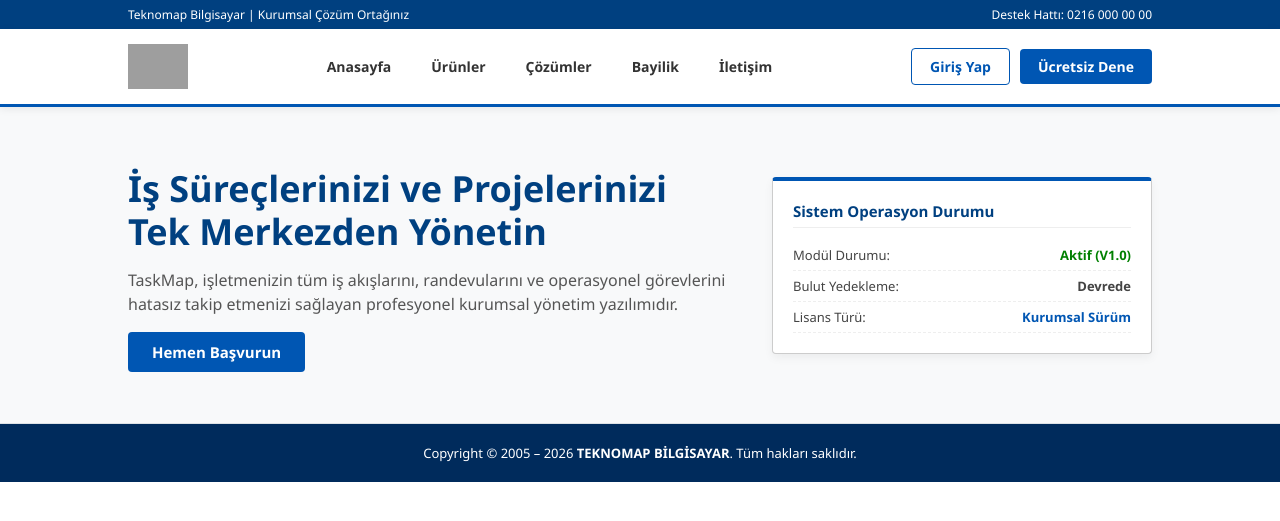
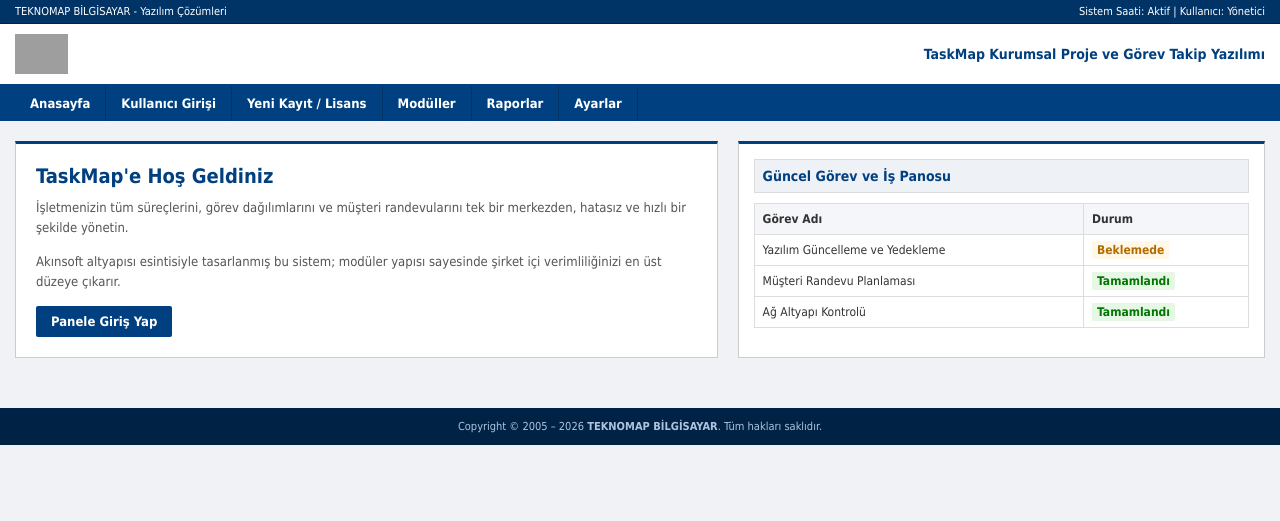
Before and after one commit to miran4726/taskmap, a Flask app: page / in a window 1280 px wide. Shown: the top 521 px of the page. Run offline with Flask 3, Linux system fonts and the light colour scheme; grey boxes are pictures that could not be loaded.

Commit message:
Update index.html

```diff
--- a/templates/index.html
+++ b/templates/index.html
@@ -2,96 +2,117 @@
 <html lang="tr">
 <head>
     <meta charset="UTF-8">
-    <title>TaskMap - Kurumsal İş ve Proje Yönetim Sistemi</title>
+    <title>TaskMap - Kurumsal İş ve Proje Takip Sistemi</title>
     <style>
-        * { margin: 0; padding: 0; box-sizing: border-box; font-family: 'Segoe UI', Tahoma, Geneva, Verdana, sans-serif; }
-        body { background-color: #ffffff; color: #222222; }
+        * { margin: 0; padding: 0; box-sizing: border-box; font-family: Tahoma, Arial, sans-serif; }
+        body { background-color: #f0f2f5; color: #333; }
 
-        /* Akınsoft Tarzı Üst Mavi Şerit ve Header */
-        .top-bar { background: #004080; color: #ffffff; font-size: 12px; padding: 6px 10%; display: flex; justify-content: space-between; align-items: center; }
+        /* En Üst Akınsoft Mavi Bilgi Şeridi */
+        .ak-topbar { background: #003366; color: #fff; font-size: 11px; padding: 5px 15px; display: flex; justify-content: space-between; border-bottom: 1px solid #002244; }
 
+        /* Ana Header */
         header {
             display: flex; justify-content: space-between; align-items: center;
-            padding: 15px 10%; background: #ffffff; border-bottom: 3px solid #0056b3;
-            box-shadow: 0 2px 8px rgba(0,0,0,0.08); position: sticky; top: 0; z-index: 1000;
+            padding: 10px 15px; background: #ffffff; border-bottom: 2px solid #004080;
+            box-shadow: 0 1px 3px rgba(0,0,0,0.1);
         }
+        .logo-area { display: flex; align-items: center; gap: 10px; text-decoration: none; }
+        .logo-area img { height: 40px; max-width: 160px; object-fit: contain; }
 
-        .logo-area { display: flex; align-items: center; gap: 12px; text-decoration: none; }
-        .logo-area img { height: 45px; max-width: 180px; object-fit: contain; }
-        .logo-text { font-size: 22px; font-weight: 800; color: #004080; letter-spacing: -0.5px; }
+        /* Klasik Menü Çubuğu */
+        .main-nav { display: flex; background: #004080; padding: 0 15px; }
+        .main-nav a { color: #ffffff; text-decoration: none; padding: 10px 15px; font-size: 13px; font-weight: bold; border-right: 1px solid #003366; display: inline-block; }
+        .main-nav a:hover { background: #0059b3; }
 
-        nav { display: flex; gap: 20px; align-items: center; }
-        nav a { text-decoration: none; color: #333333; font-weight: 600; font-size: 14px; padding: 5px 10px; transition: 0.2s; }
-        nav a:hover { color: #0056b3; background: #f0f4f8; border-radius: 4px; }
+        /* İçerik ve Task Pano Alanı */
+        .container { padding: 20px 15px; display: flex; gap: 20px; }
 
-        .auth-group { display: flex; gap: 10px; align-items: center; }
-        .btn { padding: 8px 18px; border-radius: 4px; text-decoration: none; font-weight: 600; font-size: 14px; }
-        .btn-light { border: 1px solid #0056b3; color: #0056b3; background: #fff; }
-        .btn-light:hover { background: #f0f4f8; }
-        .btn-primary { background: #0056b3; color: #fff; }
-        .btn-primary:hover { background: #004080; }
+        .welcome-box { flex: 2; background: #fff; border: 1px solid #ccc; padding: 20px; border-top: 3px solid #004080; }
+        .welcome-box h2 { color: #004080; font-size: 20px; margin-bottom: 10px; }
+        .welcome-box p { font-size: 13px; line-height: 1.5; color: #555; margin-bottom: 15px; }
 
-        /* Ana İçerik / Hero */
-        .hero { display: flex; justify-content: space-between; align-items: center; padding: 60px 10%; background: #f8f9fa; border-bottom: 1px solid #dee2e6; }
-        .hero-left { max-width: 600px; }
-        .hero-left h1 { font-size: 36px; color: #004080; font-weight: 700; margin-bottom: 15px; line-height: 1.2; }
-        .hero-left p { font-size: 16px; color: #555555; line-height: 1.5; margin-bottom: 25px; }
+        /* Task Pano Tablosu (Akınsoft Modül Listesi Tarzı) */
+        .task-panel { flex: 1.5; background: #fff; border: 1px solid #ccc; border-top: 3px solid #004080; padding: 15px; }
+        .task-panel h3 { font-size: 14px; background: #eef2f7; padding: 8px; color: #004080; margin-bottom: 10px; border: 1px solid #dcdcdc; }
 
-        /* Sağ Panel */
-        .hero-box { background: #fff; border: 1px solid #ccc; border-top: 4px solid #0056b3; width: 380px; padding: 20px; border-radius: 4px; box-shadow: 0 4px 10px rgba(0,0,0,0.05); }
-        .hero-box h3 { font-size: 15px; color: #004080; margin-bottom: 12px; border-bottom: 1px solid #eee; padding-bottom: 6px; }
-        .box-row { display: flex; justify-content: space-between; font-size: 13px; padding: 6px 0; border-bottom: 1px dashed #eee; color: #444; }
+        .task-table { width: 100%; border-collapse: collapse; font-size: 12px; }
+        .task-table th, .task-table td { border: 1px solid #ddd; padding: 8px; text-align: left; }
+        .task-table th { background: #f4f6f9; color: #333; }
+
+        .status-wait { color: #b36b00; font-weight: bold; background: #fff8e6; padding: 2px 5px; border-radius: 2px; }
+        .status-done { color: #007700; font-weight: bold; background: #e6f7e6; padding: 2px 5px; border-radius: 2px; }
 
         /* Footer */
-        footer { background: #002b5c; color: #ffffff; padding: 20px 10%; text-align: center; font-size: 13px; }
+        footer { background: #002244; color: #adc4e0; padding: 12px 15px; text-align: center; font-size: 11px; margin-top: 30px; }
     </style>
 </head>
 <body>
 
-    <!-- Akınsoft Tarzı Üst Bilgi Şeridi -->
-    <div class="top-bar">
-        <span>Teknomap Bilgisayar | Kurumsal Çözüm Ortağınız</span>
-        <span>Destek Hattı: 0216 000 00 00</span>
+    <!-- Üst Bilgi Barı -->
+    <div class="ak-topbar">
+        <span>TEKNOMAP BİLGİSAYAR - Yazılım Çözümleri</span>
+        <span>Sistem Saati: Aktif | Kullanıcı: Yönetici</span>
     </div>
 
-    <!-- Header -->
+    <!-- Header & Logo -->
     <header>
         <a href="/" class="logo-area">
-            <!-- Logo görseli static klasöründen çekilecek -->
-            <img src="{{ url_for('static', filename='logo.png') }}" alt="TaskMap Logo" onerror="this.style.display='none'; document.getElementById('fallback-logo').style.display='inline-block';">
-            <span id="fallback-logo" class="logo-text" style="display:none;">TaskMap</span>
+            <img src="{{ url_for('static', filename='logo.png') }}" alt="TaskMap Logo" onerror="this.onerror=null; this.src='https://via.placeholder.com/150x40?text=TaskMap';">
         </a>
-        <nav>
-            <a href="/">Anasayfa</a>
-            <a href="#">Ürünler</a>
-            <a href="#">Çözümler</a>
-            <a href="#">Bayilik</a>
-            <a href="#">İletişim</a>
-        </nav>
-        <div class="auth-group">
-            <a href="/login" class="btn btn-light">Giriş Yap</a>
-            <a href="/register" class="btn btn-primary">Ücretsiz Dene</a>
+        <div style="font-size: 14px; font-weight: bold; color: #004080;">
+            TaskMap Kurumsal Proje ve Görev Takip Yazılımı
         </div>
     </header>
 
-    <!-- Hero Alanı -->
-    <section class="hero">
-        <div class="hero-left">
-            <h1>İş Süreçlerinizi ve Projelerinizi Tek Merkezden Yönetin</h1>
-            <p>TaskMap, işletmenizin tüm iş akışlarını, randevularını ve operasyonel görevlerini hatasız takip etmenizi sağlayan profesyonel kurumsal yönetim yazılımıdır.</p>
-            <a href="/register" class="btn btn-primary" style="padding: 10px 24px; font-size: 15px;">Hemen Başvurun</a>
+    <!-- Klasik Yatay Menü -->
+    <div class="main-nav">
+        <a href="/">Anasayfa</a>
+        <a href="/login">Kullanıcı Girişi</a>
+        <a href="/register">Yeni Kayıt / Lisans</a>
+        <a href="#">Modüller</a>
+        <a href="#">Raporlar</a>
+        <a href="#">Ayarlar</a>
+    </div>
+
+    <!-- Ana Panel İçeriği -->
+    <div class="container">
+
+        <!-- Sol Karşılama Alanı -->
+        <div class="welcome-box">
+            <h2>TaskMap'e Hoş Geldiniz</h2>
+            <p>İşletmenizin tüm süreçlerini, görev dağılımlarını ve müşteri randevularını tek bir merkezden, hatasız ve hızlı bir şekilde yönetin.</p>
+            <p>Akınsoft altyapısı esintisiyle tasarlanmış bu sistem; modüler yapısı sayesinde şirket içi verimliliğinizi en üst düzeye çıkarır.</p>
+            <a href="/login" style="display:inline-block; padding:8px 15px; background:#004080; color:#fff; text-decoration:none; font-size:13px; font-weight:bold; border-radius:2px;">Panele Giriş Yap</a>
         </div>
-        <div class="hero-box">
-            <h3>Sistem Operasyon Durumu</h3>
-            <div class="box-row"><span>Modül Durumu:</span> <strong style="color:green;">Aktif (V1.0)</strong></div>
-            <div class="box-row"><span>Bulut Yedekleme:</span> <strong>Devrede</strong></div>
-            <div class="box-row"><span>Lisans Türü:</span> <span style="color:#0056b3; font-weight:bold;">Kurumsal Sürüm</span></div>
+
+        <!-- Sağ Taraf: Task Pano Listesi -->
+        <div class="task-panel">
+            <h3>Güncel Görev ve İş Panosu</h3>
+            <table class="task-table">
+                <tr>
+                    <th>Görev Adı</th>
+                    <th>Durum</th>
+                </tr>
+                <tr>
+                    <td>Yazılım Güncelleme ve Yedekleme</td>
+                    <td><span class="status-wait">Beklemede</span></td>
+                </tr>
+                <tr>
+                    <td>Müşteri Randevu Planlaması</td>
+                    <td><span class="status-done">Tamamlandı</span></td>
+                </tr>
+                <tr>
+                    <td>Ağ Altyapı Kontrolü</td>
+                    <td><span class="status-done">Tamamlandı</span></td>
+                </tr>
+            </table>
         </div>
-    </section>
+
+    </div>
 
     <!-- Footer -->
     <footer>
-        <p>Copyright &copy; 2005 – 2026 <strong>TEKNOMAP BİLGİSAYAR</strong>. Tüm hakları saklıdır.</p>
+        Copyright &copy; 2005 – 2026 <strong>TEKNOMAP BİLGİSAYAR</strong>. Tüm hakları saklıdır.
     </footer>
 
 </body>
```
